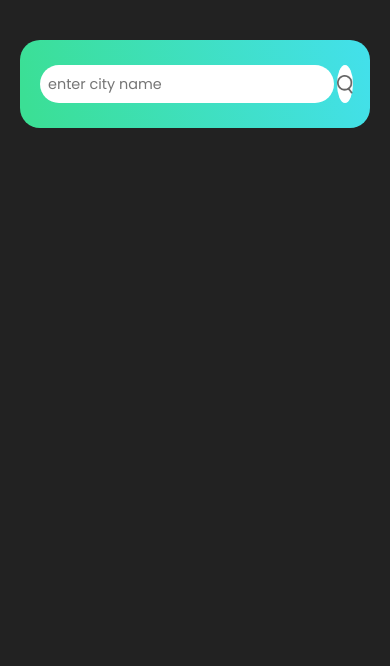
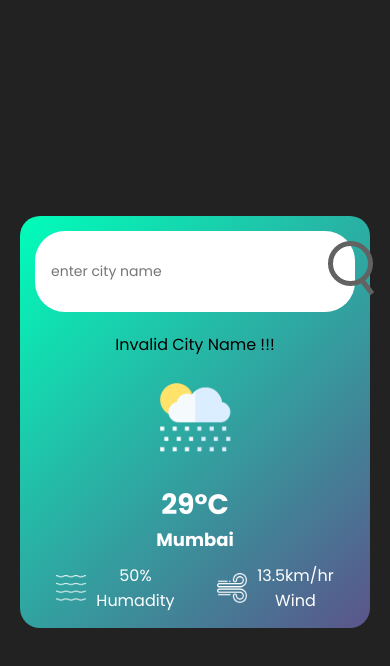
Before and after one commit to piyush5093/WeatherApp, a plain HTML site: page index.html in a window 390 px wide. Drawn offline with nearby package versions, Linux system fonts and the light colour scheme.

Commit message:
Update index.html

```diff
--- a/index.html
+++ b/index.html
@@ -10,213 +10,129 @@
     <script src="https://cdn.jsdelivr.net/npm/axios/dist/axios.min.js"></script>
     <!-- <link rel="stylesheet" href="styles.css"> -->
     <style>
-  *{
-    margin:0;
+ /* Global Reset */
+* {
+    margin: 0;
     padding: 0;
-    font-family: "Poppins", serif;
     box-sizing: border-box;
+    font-family: "Poppins", sans-serif;
+}
 
+/* Body Styling */
+body {
+    background: #222;
+    display: flex;
+    justify-content: center;
+    align-items: center;
+    min-height: 100vh;
 }
-body{
-    background: #222;
+
+/* Container */
+.container {
+    text-align: center;
+    width: 100%;
+    max-width: 400px;
 }
-.card{
-    width:90%;
+
+/* Title */
+.title {
     color: white;
-    max-width:470px;
-    margin: 100px auto 0;
+    font-size: 24px;
+    margin-bottom: 20px;
+}
+
+/* Card */
+.card {
+    background: linear-gradient(135deg, #00feba, #5b548a);
+    padding: 20px;
     border-radius: 20px;
-    padding: 40px 35px;
     text-align: center;
-    background-color: #08AEEA;
-    background-color: #08AEEA;
-    background-image: linear-gradient(256deg, #43e0ec 0%, #3bdf95 97%);
+    width: 90%;
+    max-width: 350px;
+}
 
-
-
-    animation: background 4s ease-in-out 0.5s infinite;
-
-    transition:background 4s ease-in-out 1s;
-
-}
-.search{
-    width:100%;
+/* Search Box */
+.search {
     display: flex;
     align-items: center;
     justify-content: space-between;
+    background: white;
+    border-radius: 30px;
+    padding: 10px;
+    margin-bottom: 20px;
+}
 
+.search input {
+    border: none;
+    outline: none;
+    flex: 1;
+    font-size: 16px;
+    padding: 8px;
+    border-radius: 30px;
 }
-.search input{
-    border:0;
-    outline:0;
-    border-radius:30px;
-    flex:1;
-    padding:4px 10px;
-    margin-right:3px;
 
-    height:50px;
-    font-size:1.1rem;
+.search button {
+    background: transparent;
+    border: none;
+    cursor: pointer;
+}
 
+/* Weather Icon */
+.weather-icon {
+    width: 100px;
+    margin: 10px 0;
+}
 
+/* Temperature & City */
+h1 {
+    color: white;
+    font-size: 36px;
 }
-.search button{
-    border:0;
-    outline:0;
-    width:50px;
-    height:50px;
-    border-radius:50%;
-    background-color: white;
-    cursor: pointer;
 
+h2 {
+    color: white;
+    font-size: 20px;
+}
 
+/* Weather Details */
+.details {
+    display: flex;
+    justify-content: space-around;
+    margin-top: 10px;
 }
-.search button img{
-    width:16px;
-    margin-top:7px;
+
+.col {
+    display: flex;
+    align-items: center;
+    gap: 10px;
+    color: white;
 }
-.weather-icon{
-    width:150px;
-    margin-top: 30px;
+
+.col img {
+    width: 30px;
 }
-.weather h1{
-    font-size:80px;
-    font-weight: 500;
-}
-.weather h2{
-    font-size:45px;
-    font-weight: 400;
-    margin-top:-16px;
-}
-.details{
-    display:flex;
-    align-items: center;
-    justify-content: space-between;
-    margin-top:50px;
-    padding: 0 20px;
 
-
-}
-.col{
-    display: flex;
-    text-align: left;
-}
-.col img{
-    width:50px;
-    height:50px;
-    margin-right:15px;
-}
-.humadity,.wind{
-    font-size:28px;
-    margin-top:-6px;
-
-}
-.weather{
-    display: none;
-
-}
-.error{
-    margin-top:6px;
-    margin-bottom:-10px;
-    text-align:left;
-    padding-left:13px;
-    font-size:1rem;
-    display: none;
-}
-/* Make the .card adapt to different screen sizes */
-@media (max-width: 768px) {
+/* Responsive Design */
+@media (max-width: 400px) {
     .card {
         width: 95%;
-        max-width: 400px;
-        padding: 30px 25px;
-        margin: 50px auto 0;
+        padding: 15px;
     }
 
     .search input {
-        height: 40px;
-        font-size: 1rem;
-        padding: 4px 10px;
+        font-size: 14px;
+        padding: 6px;
     }
 
-    .search button {
-        width: 40px;
-        height: 40px;
+    h1 {
+        font-size: 28px;
     }
 
-    .weather h1 {
-        font-size: 60px;
-    }
-
-    .weather h2 {
-        font-size: 35px;
-    }
-
-    .weather-icon {
-        width: 120px;
-    }
-
-    .details {
-        flex-direction: column;
-        gap: 20px;
-        text-align: center;
-    }
-
-    .col {
-        justify-content: center;
-        width: 100%;
+    h2 {
+        font-size: 18px;
     }
 }
 
-/* For very small devices (mobile screens) */
-@media (max-width: 480px) {
-    .card {
-        width: 90%;
-        max-width: 350px;
-        padding: 25px 20px;
-        margin: 40px auto 0;
-    }
-
-    .search input {
-        height: 38px;
-        font-size: 0.9rem;
-        padding: 4px 8px;
-    }
-
-    .search button {
-        width: 38px;
-        height: 38px;
-    }
-
-    .weather h1 {
-        font-size: 50px;
-    }
-
-    .weather h2 {
-        font-size: 30px;
-    }
-
-    .weather-icon {
-        width: 100px;
-    }
-
-    .details {
-        flex-direction: column;
-        gap: 15px;
-        text-align: center;
-    }
-
-    .col {
-        justify-content: center;
-        width: 100%;
-    }
-}
-
-/* For larger screens (desktops) */
-@media (min-width: 1024px) {
-    .card {
-        width: 50%;
-        max-width: 500px;
-    }
-}
 
 
 
```
